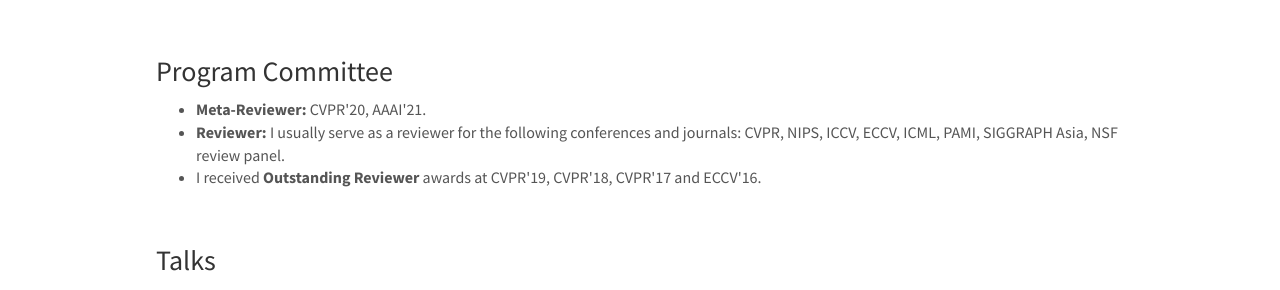
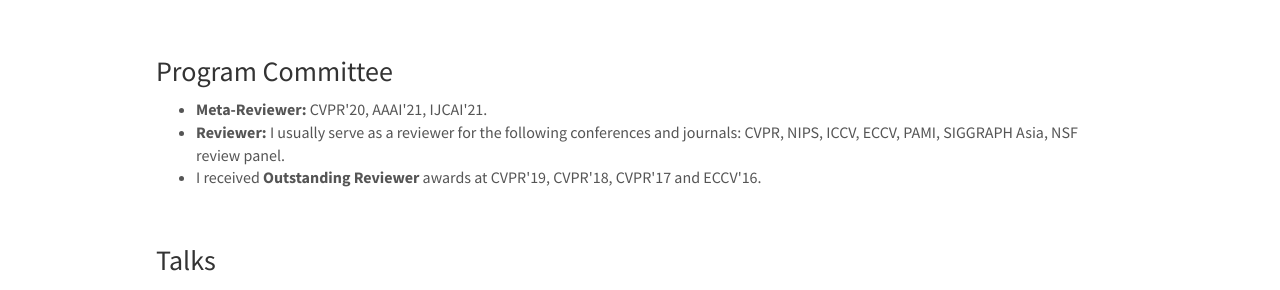
Before and after one commit to varunjampani/varunjampani.github.io, a Jekyll site: the page built from _pages/experience.md, in a window 1280 px wide and 900 px high, scrolled down 317 px. Shown: the part 161-451 px from the top of the window. Built offline with Jekyll 4.4.1, drawn with Linux system fonts in a browser that asks for light colours; nearby versions of some CDN libraries.

Commit message:
Update experience.md

```diff
--- a/_pages/experience.md
+++ b/_pages/experience.md
@@ -30,8 +30,8 @@ permalink: /experience
 
 <h3>Program Committee</h3>
 <ul>
-<li><strong>Meta-Reviewer:</strong> CVPR'20, AAAI'21.</li>
-<li><strong>Reviewer:</strong> I usually serve as a reviewer for the following conferences and journals: CVPR, NIPS, ICCV, ECCV, ICML, PAMI, SIGGRAPH Asia, NSF review panel.</li>
+<li><strong>Meta-Reviewer:</strong> CVPR'20, AAAI'21, IJCAI'21.</li>
+<li><strong>Reviewer:</strong> I usually serve as a reviewer for the following conferences and journals: CVPR, NIPS, ICCV, ECCV, PAMI, SIGGRAPH Asia, NSF review panel.</li>
 <li>I received <strong>Outstanding Reviewer</strong> awards at CVPR'19, CVPR'18, CVPR'17 and ECCV'16. </li>
 </ul>
 
```
